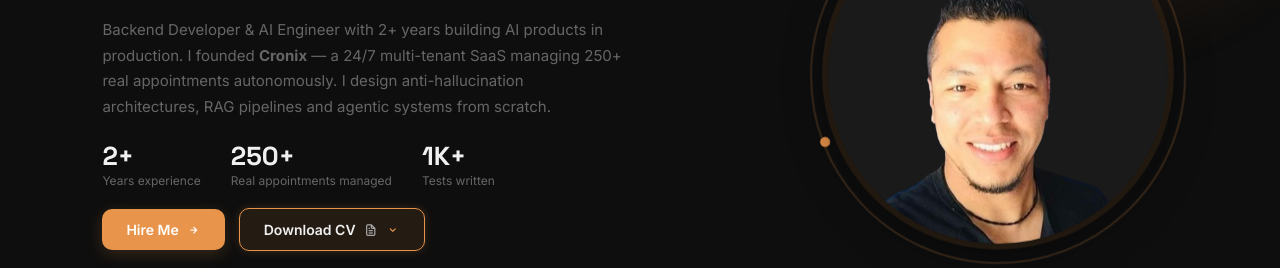
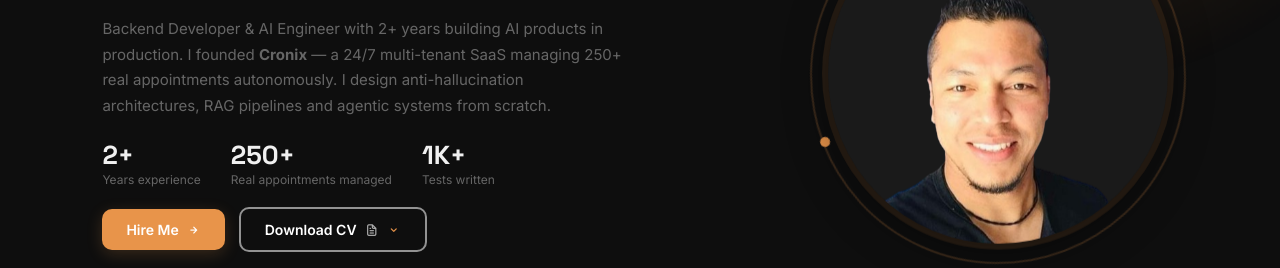
Before and after one commit to ROMEROLUIS15/portafolio-luis-romero, a website: page index.html in a window 1280 px wide. Shown: the part 360-628 px from the top of the page. Drawn offline with nearby package versions, Linux system fonts and the light colour scheme.

Commit message:
style: cv button - white border 2px for visibility, amber fill on hover

```diff
--- a/assets/css/style.css
+++ b/assets/css/style.css
@@ -899,20 +899,20 @@ footer {
 }
 .cv-dropdown-btn {
   display: inline-flex; align-items: center; gap: 8px;
-  background: var(--accent-light);
-  color: var(--text-primary);
+  background: transparent;
+  color: #ffffff;
   padding: 12px 24px; border-radius: 10px;
   font-size: 14px; font-weight: 600;
-  border: 1.5px solid var(--accent);
+  border: 2px solid rgba(255,255,255,0.55);
   cursor: pointer;
   font-family: 'Inter', sans-serif;
-  transition: background 0.2s, box-shadow 0.2s, transform 0.2s;
-  box-shadow: 0 0 10px var(--accent-glow);
+  transition: background 0.2s, border-color 0.2s, box-shadow 0.2s, transform 0.2s;
 }
 .cv-dropdown-btn:hover {
   background: var(--accent);
+  border-color: var(--accent);
   color: #fff;
-  box-shadow: 0 0 20px var(--accent-glow);
+  box-shadow: 0 0 18px var(--accent-glow);
   transform: translateY(-1px);
 }
 .cv-dropdown-btn:hover i { color: #fff; }
```
